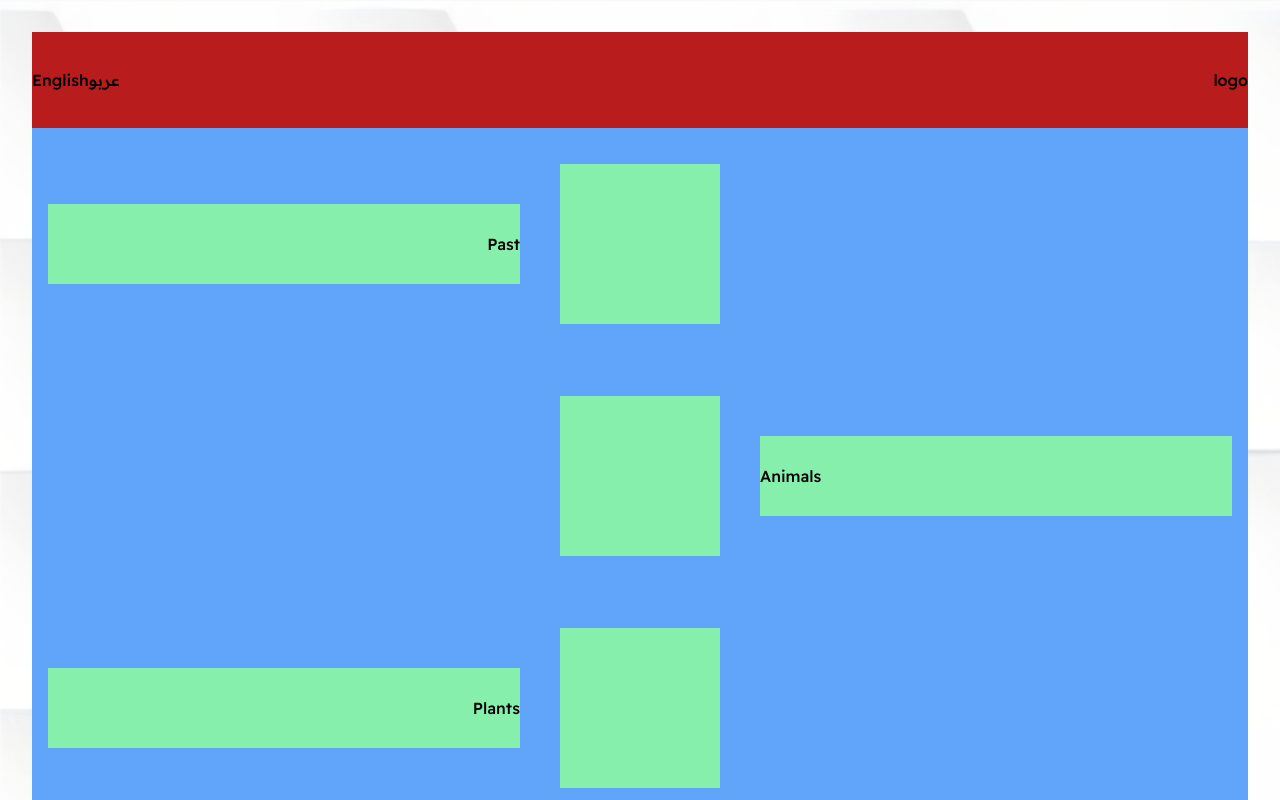
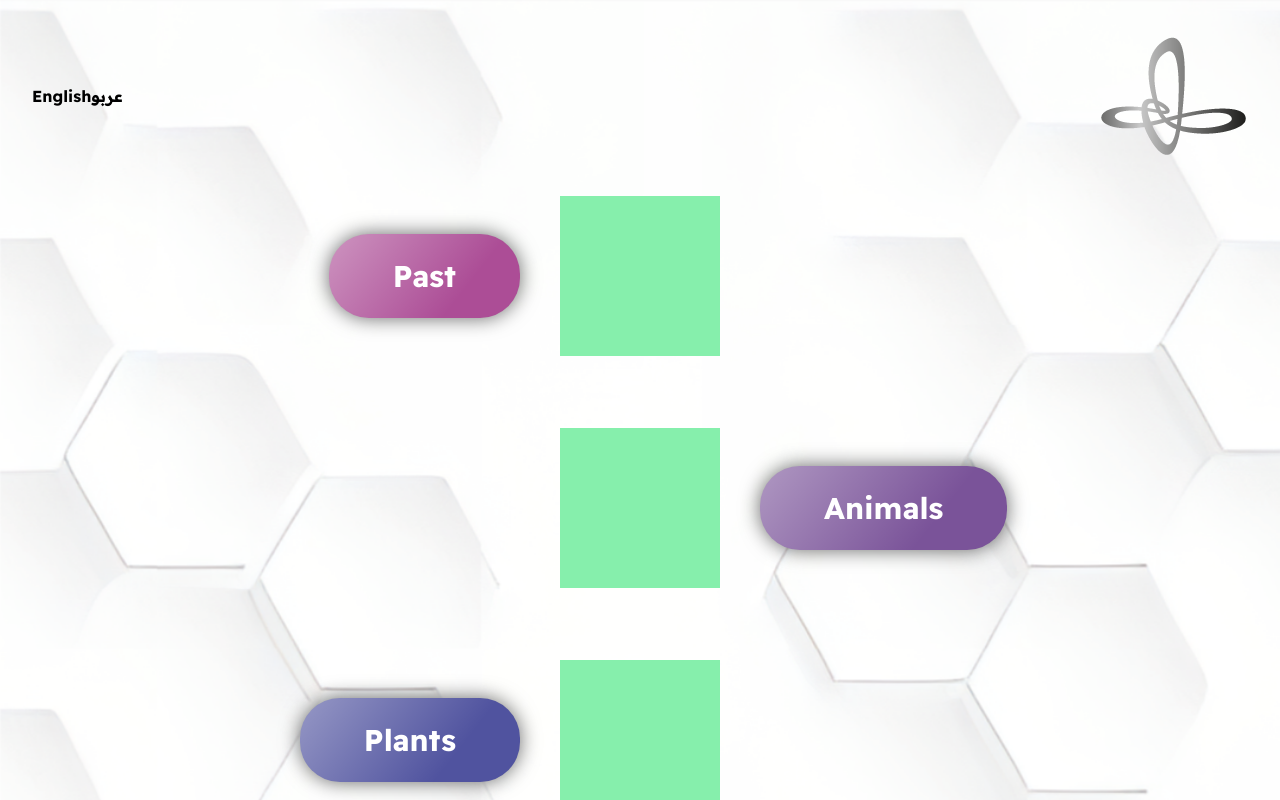
Before and after one commit to issimissimo/Biomimicry_WebApp, a React (Vite) app: page / in a window 1280 px wide. Shown: the top 800 px of the page. Built offline with nearby package versions, Linux system fonts and the light colour scheme; no server answers.

Commit message:
finite labels

```diff
--- a/src/components/Footer.jsx
+++ b/src/components/Footer.jsx
@@ -1,7 +1,9 @@
+import logo2 from "../images/logo2.png"
+
 const Footer = () => {
     return (
-        <div className="bg-green-600 h-20 w-full flex items-center">
-            <p>Footer</p>
+        <div className="h-20 w-full flex items-center">
+            <img src={logo2} />
         </div>
     )
 }
--- a/src/components/Header.jsx
+++ b/src/components/Header.jsx
@@ -1,3 +1,5 @@
+import logo1 from "../images/logo1.png"
+
 const LanguageButtons = ({ clickOnLanguage }) => {
     return (
         <div>
@@ -22,11 +24,11 @@ const LanguageButtons = ({ clickOnLanguage }) => {
 
 const Header = ({ clickOnLanguage }) => {
     return (
-        <div className="bg-red-700 h-24 w-full flex items-center justify-between">
+        <div className="h-32 w-full flex items-center justify-between">
             <LanguageButtons
                 clickOnLanguage={clickOnLanguage}
             />
-            <p>logo</p>
+            <img src={logo1} />
         </div>
     )
 }
--- a/src/components/List.jsx
+++ b/src/components/List.jsx
@@ -1,19 +1,19 @@
 /// Subcomponents
 import VideoElement from "./subComponents/VideoElement";
+
+import { data } from "./../data/data";
 
 
 const List = ({ activeElement, clickOnVideo, isEng }) => {
 
-    const numbers = [1, 2, 3, 4, 5, 6];
-
     return (
-        <div className="bg-blue-400 flex-1 w-full flex items-center">
+       <div className="flex-1 w-full flex items-center">
             <ul className="w-full flex-1 flex flex-col justify-center">
                 {
-                    numbers.map((index) =>
+                    data.map((item) =>
                         <VideoElement
-                            key={index}
-                            index={index}
+                            key={item.id}
+                            index={item.id}
                             clickOnVideo={clickOnVideo}
                             activeElement={activeElement}
                             isEng={isEng}
--- a/src/components/subComponents/VideoElementResources/LabelButton.jsx
+++ b/src/components/subComponents/VideoElementResources/LabelButton.jsx
@@ -1,17 +1,22 @@
 import { data } from "../../../data/data"
 import { isOdd, isEven } from "../../../utils/maths";
+import "../../../css/LabelButton.css";
 
 const LabelButton = ({ activeElement, index, content, clickOnVideo, isEng }) => {
+
+    const color = "#ac4d96";
 
     if (content) {
         if (activeElement == null) {
             return (
                 /// IDLE
                 <div
-                    className={`flex-1 h-20 bg-green-300 flex items-center cursor-pointer ${isOdd(index) ? "justify-end" : "justify-start"}`}
+                    className={`flex-1 flex items-center cursor-pointer ${isOdd(index) ? "justify-end" : "justify-start"}`}
                     onClick={() => clickOnVideo(index)}
                 >
-                    <p>{isEng ? data[index - 1].label_eng : data[index - 1].label_ar}</p>
+                    <div className="LabelButton" style={{"backgroundColor": data[index - 1].color_idle}}>
+                        <p className="text-3xl text-white">{isEng ? data[index - 1].label_eng : data[index - 1].label_ar}</p>
+                    </div>
                 </div>
             )
         }
@@ -20,10 +25,12 @@ const LabelButton = ({ activeElement, index, content, clickOnVideo, isEng }) =>
                 return (
                     /// DISABLED
                     <div
-                        className={`flex-1 h-20 bg-gray-500 flex items-center cursor-not-allowed ${isOdd(index) ? "justify-end" : "justify-start"}`}
+                        className={`flex-1 flex items-center cursor-not-allowed ${isOdd(index) ? "justify-end" : "justify-start"}`}
                     // onClick={() => clickOnVideo(index)}
                     >
-                        <p>{isEng ? data[index - 1].label_eng : data[index - 1].label_ar}</p>
+                        <div className="LabelButton" style={{"backgroundColor": data[index - 1].color_disabled}}>
+                            <p className="text-3xl text-white">{isEng ? data[index - 1].label_eng : data[index - 1].label_ar}</p>
+                        </div>
                     </div>
                 )
             }
@@ -31,10 +38,12 @@ const LabelButton = ({ activeElement, index, content, clickOnVideo, isEng }) =>
                 return (
                     /// SELECTED
                     <div
-                        className={`flex-1 h-20 bg-green-500 flex items-center cursor-not-allowed ${isOdd(index) ? "justify-end" : "justify-start"}`}
+                        className={`flex-1 flex items-center cursor-not-allowed ${isOdd(index) ? "justify-end" : "justify-start"}`}
                     // onClick={() => clickOnVideo(index)}
                     >
-                        <p>{isEng ? data[index - 1].label_eng : data[index - 1].label_ar}</p>
+                        <div className="LabelButton" style={{"backgroundColor": data[index - 1].color_selected}}>
+                            <p className="text-3xl text-white">{isEng ? data[index - 1].label_eng : data[index - 1].label_ar}</p>
+                        </div>
                     </div>
                 )
             }
--- /dev/null
+++ b/src/css/LabelButton.css
@@ -0,0 +1,17 @@
+.LabelButton {
+    /* background-color: red; */
+    padding: 1.5em;
+    padding-left: 4em;
+    padding-right: 4em;
+    border-radius: 2.5em;
+    /* height: 5em;
+    display: flex;
+    flex-direction: column;
+    align-items: center;
+    justify-content: center; */
+    box-shadow: 0px 0px 20px rgba(0, 0, 0, 0.6);
+    -moz-box-shadow: 0px 0px 20px rgba(0, 0, 0, 0.6);
+    -webkit-box-shadow: 0px 0px 20px rgba(0, 0, 0, 0.6);
+    -o-box-shadow: 0px 0px 20px rgba(0, 0, 0, 0.6);
+    background: linear-gradient(128deg, rgba(255, 255, 255, 0.4) 0%, rgba(0,0,0,0) 70%);
+}
--- a/src/data/data.js
+++ b/src/data/data.js
@@ -2,32 +2,56 @@
 export const data =
     [
         {
+            id: 1,
             label_eng: "Past",
-            label_ar: "ماضي"
+            label_ar: "ماضي",
+            color_idle: "#ac4d96",
+            color_selected: "#f431c1",
+            color_disabled: "#717070",
         },
 
         {
+            id: 2,
             label_eng: "Animals",
-            label_ar: "الحيوانات"
+            label_ar: "الحيوانات",
+            color_idle: "#7a5399",
+            color_selected: "#a566ff",
+            color_disabled: "#717070",
         },
 
         {
+            id: 3,
             label_eng: "Plants",
-            label_ar: "النباتات"
+            label_ar: "النباتات",
+            color_idle: "#50539f",
+            color_selected: "#4d6bff",
+            color_disabled: "#717070",
         },
 
         {
+            id: 4,
             label_eng: "Underwater",
-            label_ar: "تحت الماء"
+            label_ar: "تحت الماء",
+            color_idle: "#4e81a7",
+            color_selected: "#43b4ed",
+            color_disabled: "#717070",
         },
 
         {
+            id: 5,
             label_eng: "Microscopic",
-            label_ar: "مجهري"
+            label_ar: "مجهري",
+            color_idle: "#52a39d",
+            color_selected: "#66ddcc",
+            color_disabled: "#717070",
         },
 
         {
+            id: 6,
             label_eng: "Future",
-            label_ar: "مستقبل"
+            label_ar: "مستقبل",
+            color_idle: "#4fa875",
+            color_selected: "#29d36d",
+            color_disabled: "#717070",
         },
     ]
--- a/src/index.css
+++ b/src/index.css
@@ -9,6 +9,11 @@
     src: url('./fonts/ReadexPro-Medium.ttf') format('truetype');
 }
 
+@font-face {
+    font-family: 'ReadexPro-Bold';
+    src: url('./fonts/ReadexPro-Bold.ttf') format('truetype');
+}
+
 
 body {
     display: flex;
@@ -16,7 +21,7 @@ body {
     margin: 0;
     overflow: clip;
 
-    font-family: "ReadexPro-Medium", sans-serif;
+    font-family: "ReadexPro-Bold", sans-serif;
     -webkit-font-smoothing: antialiased;
     -moz-osx-font-smoothing: grayscale;
 
```
Also changed, not shown: src/css/IconButton.css (added, +11 -0 lines), src/images/logo1.png (added), src/images/logo2.png (added).
